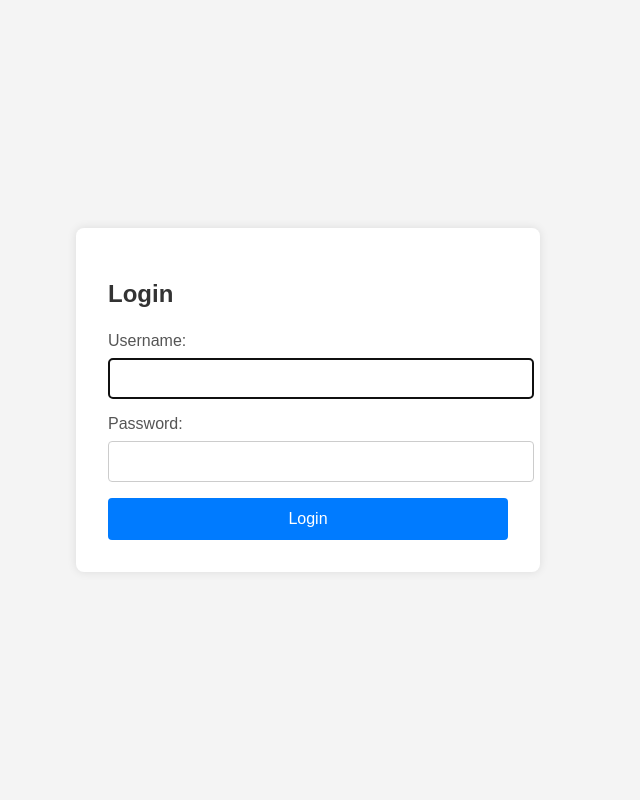
After one commit to sanjaykrishna-official/Expense-Tracker, a Django app: page /accounts/login/ in a window 1280 px wide. The commit adds this page. Shown: the whole page, without its empty margins (332-972 px from the left). Run offline with Django 5.2, Linux system fonts and the light colour scheme.

Commit message:
login added

```diff
--- a/expense_tracker/settings.py
+++ b/expense_tracker/settings.py
@@ -122,3 +122,7 @@ STATIC_URL = 'static/'
 # https://docs.djangoproject.com/en/5.0/ref/settings/#default-auto-field
 
 DEFAULT_AUTO_FIELD = 'django.db.models.BigAutoField'
+
+
+LOGIN_REDIRECT_URL = 'expense_list'
+LOGOUT_REDIRECT_URL = 'login'
--- a/expenses/models.py
+++ b/expenses/models.py
@@ -1,6 +1,8 @@
 from django.db import models
+from django.contrib.auth.models import User
 
 class Expense(models.Model):
+    user = models.ForeignKey(User, on_delete=models.CASCADE)
     description = models.CharField(max_length=255)
     amount = models.DecimalField(max_digits=10, decimal_places=2)
     category = models.CharField(max_length=100)
--- a/expenses/templates/expense_list.html
+++ b/expenses/templates/expense_list.html
@@ -62,5 +62,6 @@
             </li>
         {% endfor %}
     </ul>
+    <a href="{% url 'logout' %}">Logout</a>
 </body>
 </html>
--- /dev/null
+++ b/expenses/templates/login.html
@@ -0,0 +1,88 @@
+<!DOCTYPE html>
+<html lang="en">
+<head>
+    <meta charset="UTF-8">
+    <meta name="viewport" content="width=device-width, initial-scale=1.0">
+    <title>Login</title>
+    <style>
+        body {
+            font-family: Arial, sans-serif;
+            background-color: #f4f4f4;
+            display: flex;
+            justify-content: center;
+            align-items: center;
+            height: 100vh;
+            margin: 0;
+        }
+        .container {
+            background-color: #fff;
+            padding: 2rem;
+            border-radius: 8px;
+            box-shadow: 0 0 10px rgba(0, 0, 0, 0.1);
+            width: 100%;
+            max-width: 400px;
+        }
+        h2 {
+            margin-bottom: 1.5rem;
+            color: #333;
+        }
+        form {
+            display: flex;
+            flex-direction: column;
+        }
+        .form-group {
+            margin-bottom: 1rem;
+        }
+        .form-group label {
+            display: block;
+            margin-bottom: 0.5rem;
+            color: #555;
+        }
+        .form-group input {
+            width: 100%;
+            padding: 0.75rem;
+            border: 1px solid #ccc;
+            border-radius: 4px;
+        }
+        button {
+            padding: 0.75rem;
+            border: none;
+            border-radius: 4px;
+            background-color: #007bff;
+            color: #fff;
+            font-size: 1rem;
+            cursor: pointer;
+            transition: background-color 0.3s ease;
+        }
+        button:hover {
+            background-color: #0056b3;
+        }
+        .error {
+            color: red;
+            margin-top: 1rem;
+        }
+    </style>
+</head>
+<body>
+    <div class="container">
+        <h2>Login</h2>
+        <form method="post">
+            {% csrf_token %}
+            <div class="form-group">
+                <label for="id_username">Username:</label>
+                {{ form.username }}
+            </div>
+            <div class="form-group">
+                <label for="id_password">Password:</label>
+                {{ form.password }}
+            </div>
+            <button type="submit">Login</button>
+        </form>
+        {% if form.non_field_errors %}
+            <div class="error">
+                {{ form.non_field_errors }}
+            </div>
+        {% endif %}
+    </div>
+</body>
+</html>
--- a/expenses/urls.py
+++ b/expenses/urls.py
@@ -1,9 +1,12 @@
 from django.urls import path
 from . import views
+from .views import login_view, logout_view
 
 urlpatterns = [
     path('', views.expense_list, name='expense_list'),
     path('add/', views.expense_add, name='expense_add'),
     path('edit/<int:pk>/', views.expense_edit, name='expense_edit'),
     path('delete/<int:pk>/', views.expense_delete, name='expense_delete'),
+    path('accounts/login/', login_view, name='login'),
+    path('accounts/logout/', logout_view, name='logout'),
 ]
--- a/expenses/views.py
+++ b/expenses/views.py
@@ -1,23 +1,31 @@
-from django.shortcuts import render, redirect
+from django.shortcuts import render, redirect, get_object_or_404
 from .models import Expense
 from .forms import ExpenseForm
+from django.contrib.auth import authenticate, login, logout
+from django.contrib.auth.forms import AuthenticationForm
+from django.contrib.auth.decorators import login_required
 
+@login_required
 def expense_list(request):
-    expenses = Expense.objects.all()
+    expenses = Expense.objects.filter(user=request.user)
     return render(request, 'expense_list.html', {'expenses': expenses})
 
+@login_required
 def expense_add(request):
     if request.method == 'POST':
         form = ExpenseForm(request.POST)
         if form.is_valid():
-            form.save()
+            expense = form.save(commit=False)
+            expense.user = request.user
+            expense.save()
             return redirect('expense_list')
     else:
         form = ExpenseForm()
     return render(request, 'expense_add.html', {'form': form})
 
+@login_required
 def expense_edit(request, pk):
-    expense = Expense.objects.get(pk=pk)
+    expense = get_object_or_404(Expense, pk=pk)
     if request.method == 'POST':
         form = ExpenseForm(request.POST, instance=expense)
         if form.is_valid():
@@ -27,9 +35,25 @@ def expense_edit(request, pk):
         form = ExpenseForm(instance=expense)
     return render(request, 'expense_edit.html', {'form': form})
 
+@login_required
 def expense_delete(request, pk):
-    expense = Expense.objects.get(pk=pk)
+    expense = get_object_or_404(Expense, pk=pk)
     if request.method == 'POST':
         expense.delete()
         return redirect('expense_list')
     return render(request, 'expense_confirm_delete.html', {'expense': expense})
+
+def login_view(request):
+    if request.method == 'POST':
+        form = AuthenticationForm(request, data=request.POST)
+        if form.is_valid():
+            user = form.get_user()
+            login(request, user)
+            return redirect('expense_list')
+    else:
+        form = AuthenticationForm()
+    return render(request, 'login.html', {'form': form})
+
+def logout_view(request):
+    logout(request)
+    return redirect('login')
```
Also changed, not shown: db.sqlite3, expenses/migrations/0002_expense_user.py (added).
